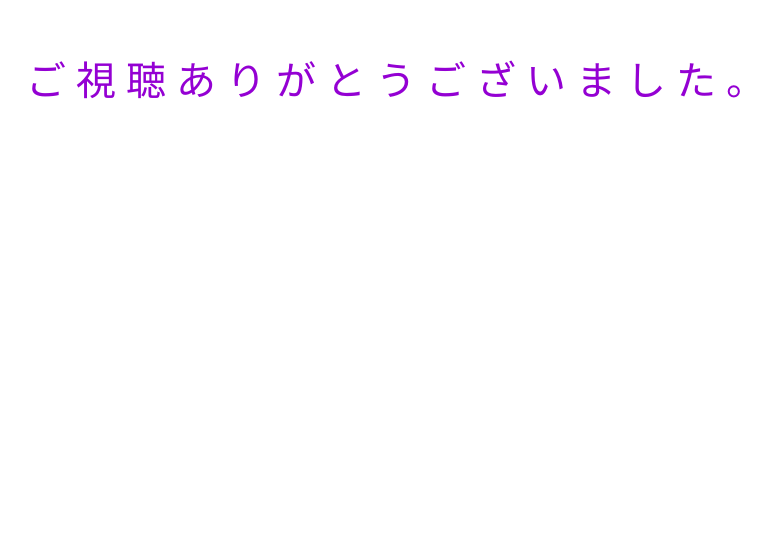
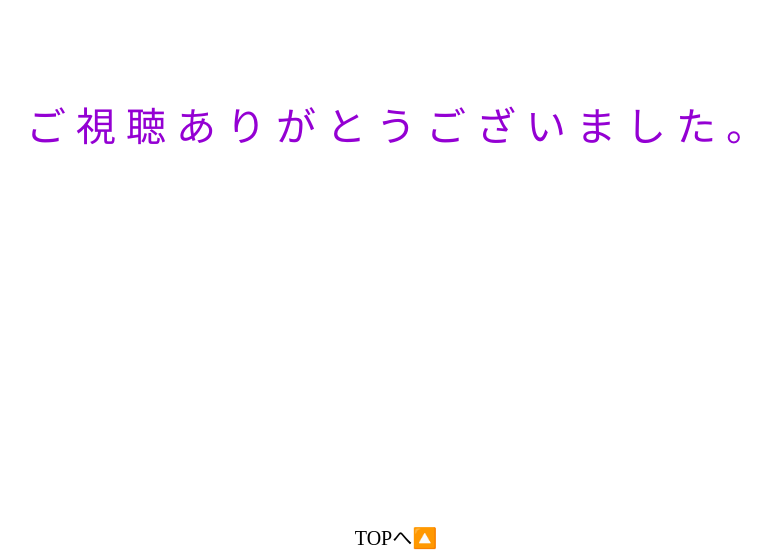
Before and after one commit to yasu828/ap_stage, a Vue app: page /inter in a window 1280 px wide. Shown: the part 6154-6712 px from the top of the page, without its empty margins (244-1015 px from the left). Before the commit the page ends 6600 px from the top, so only its background shows below. Built offline with nearby package versions, Linux system fonts and the light colour scheme.

Commit message:
topへ戻る

```diff
--- a/src/views/intersectionHome.vue
+++ b/src/views/intersectionHome.vue
@@ -64,7 +64,7 @@
   <Mix />
 
   <div class="w-100 h-50"></div>
-  <footer class="all-center w-100">
+  <footer class="all-center w-100 hei100">
     <div class="message-box">
       <span
         v-for="(e, i) in state.message"
@@ -76,13 +76,22 @@
       </span>
     </div>
   </footer>
-  <div style="height: 10px; width:100%;"></div>
+</div>
+
+<div
+  id="back"
+  class="w-100 t-center"
+  @click="onClickBack"
+>
+  <span class="pointer">
+    TOPへ🔼
+  </span>
 </div>
 </template>
 
 <script lang="ts">
 import { defineComponent, reactive, onMounted, ref } from 'vue'
-import TargetContents from './TargetContents.vue'
+import TargetContents from '../components/intersection/TargetContents.vue'
 import First from '../components/intersection/first.vue'
 import Second from '../components/intersection/second.vue'
 import IntersectionLeft from '../components/intersection/intersectionLeft.vue'
@@ -173,10 +182,15 @@ export default defineComponent({
       });
     }
 
+    const onClickBack = () => {
+      window.scroll({top: 0, behavior: 'smooth'});
+    }
+
     return {
       state,
       messageRef,
       arrayMessage,
+      onClickBack
     }
   },
 })
@@ -221,4 +235,8 @@ export default defineComponent({
     }
   }
 }
+#back {
+  height: 30px;
+  font-size: 20px;
+}
 </style>
```
Also changed, not shown: src/components/intersection/TargetContents.vue (renamed from src/views/TargetContents.vue).
